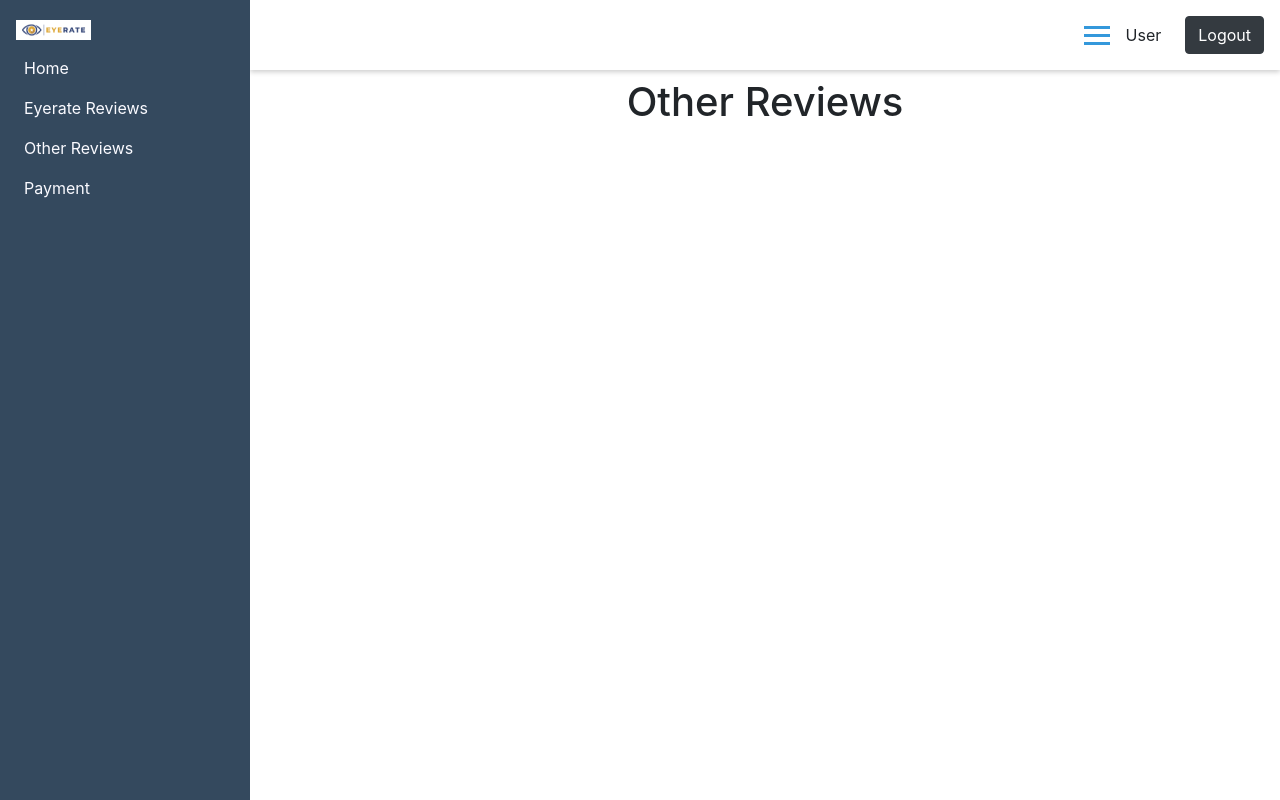
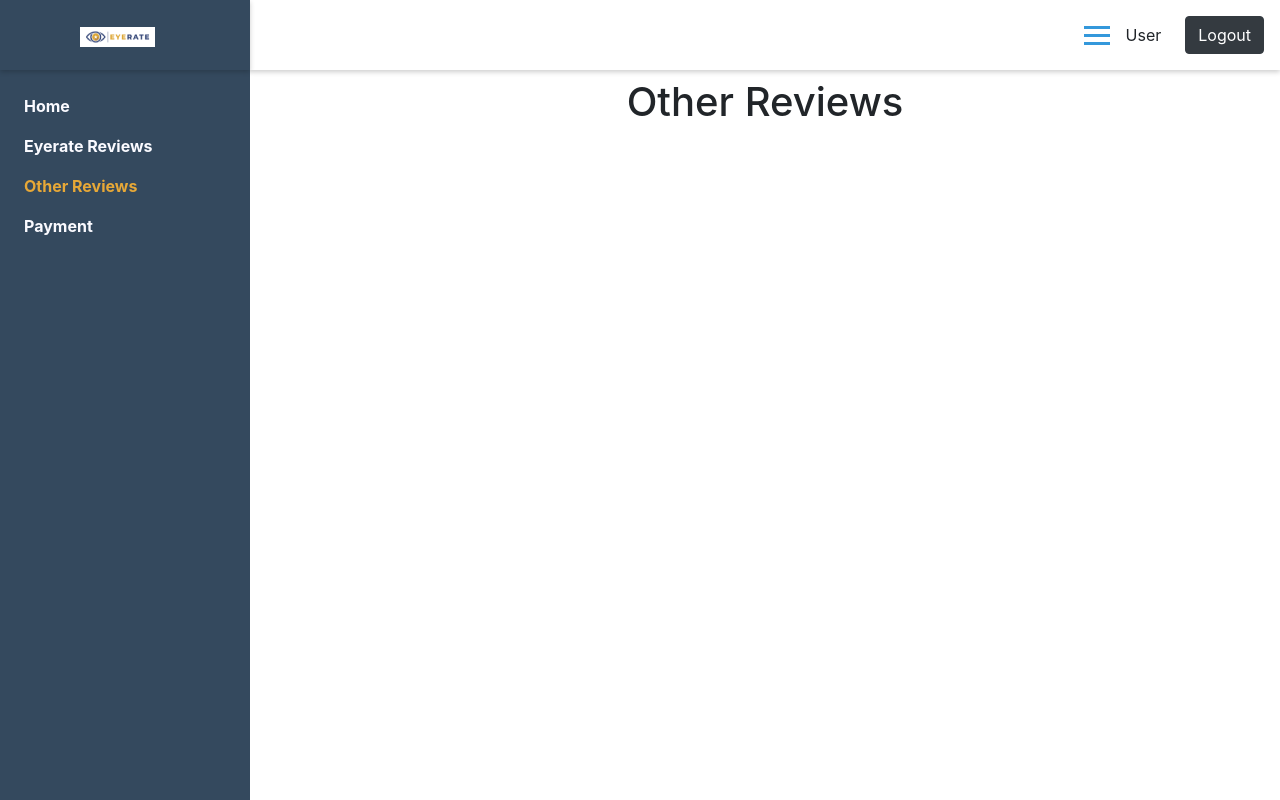
Before and after one commit to rafaelzar/react-portal, a React (Create React App) app: page /other-reviews in a window 1280 px wide. Built offline with nearby package versions, Linux system fonts and the light colour scheme; no server answers; what aws-amplify would draw is missing.

Commit message:
Fixed sidebar layout

```diff
--- a/src/layout/DefaultLayout.tsx
+++ b/src/layout/DefaultLayout.tsx
@@ -8,22 +8,14 @@ interface IProps {
 }
 
 const DefaultLayout: React.FC<IProps> = ({ children }) => {
-  // const [sidenavOpen, setSidenavOpen] = React.useState(true);
-  // const toggleSidenav = () => {
-  //   if (document.body.classList.contains('g-sidenav-pinned')) {
-  //     document.body.classList.remove('g-sidenav-pinned');
-  //     document.body.classList.add('g-sidenav-hidden');
-  //   } else {
-  //     document.body.classList.add('g-sidenav-pinned');
-  //     document.body.classList.remove('g-sidenav-hidden');
-  //   }
-  //   setSidenavOpen(!sidenavOpen);
-  // };
+  const toggleSidebar = () => {
+    document.querySelector('#side')?.classList.toggle('side-menu-close');
+    document.querySelector('#main')?.classList.toggle('page-content-move');
+  };
   return (
     <>
       <div id='side' className='side-menu-container'>
         <Sidebar
-          // toggleSidenav={toggleSidenav}
           logo={{
             innerLink: '/',
             imgSrc: logoImg,
@@ -32,7 +24,7 @@ const DefaultLayout: React.FC<IProps> = ({ children }) => {
         />
       </div>
       <div id='main' className='page-content'>
-        <Nav />
+        <Nav toggleSidebar={toggleSidebar} />
         {children}
       </div>
     </>
--- a/src/layout/Nav.tsx
+++ b/src/layout/Nav.tsx
@@ -5,7 +5,11 @@ import { useHistory } from 'react-router-dom';
 import { Button } from 'react-bootstrap';
 import { swalError, swalSuccess } from '../lib/utils/toasts';
 
-const Nav:React.FC = () => {
+interface IProps {
+  toggleSidebar: () => void;
+}
+
+const Nav:React.FC<IProps> = ({ toggleSidebar }) => {
   const dispatch = useAppDispatch();
   const history = useHistory();
   const logout = async () => {
@@ -19,11 +23,6 @@ const Nav:React.FC = () => {
     });
   };
 
-  const toggleSidebar = () => {
-    document.querySelector('#menu-trigger')?.classList.toggle('menu-clicked');
-    document.querySelector('#side')?.classList.toggle('slide-in');
-    document.querySelector('#main')?.classList.toggle('slide-content');
-  };
   return (
     <nav className='nav-custom d-flex justify-content-end mb-2'>
       <div className='d-flex align-items-center'>
--- a/src/layout/Sidebar.tsx
+++ b/src/layout/Sidebar.tsx
@@ -1,11 +1,9 @@
 import React from 'react';
 // import { NavLink as NavLinkRRD } from 'react-router-dom';
-import { Link } from 'react-router-dom';
+import { NavLink } from 'react-router-dom';
 import { Nav, NavbarBrand, Navbar } from 'react-bootstrap';
-import cross from '../lib/assets/img/cross.png';
 
 interface IProps {
-  // toggleSidenav: () => void;
   logo: {
     innerLink: string;
     imgSrc: string;
@@ -14,28 +12,12 @@ interface IProps {
 }
 
 const Sidebar: React.FC<IProps> = ({ logo }) => {
-  // React.useEffect(() => {
-  //   if (window.innerWidth > 1200) {
-  //     document.body.classList.add('g-sidenav-pinned');
-  //   }
-  // }, []);
-
-  // const closeSidenav = () => {
-  //   if (window.innerWidth < 1200) {
-  //     () => toggleSidenav;
-  //   }
-  // };
-
   return (
-    <Navbar
-      className='navbar-content'
-      // onMouseEnter={onMouseEnterSidenav}
-      // onMouseLeave={onMouseLeaveSidenav}
-    >
+    <Navbar className='navbar-content'>
       <div className='scrollbar-inner'>
-        <div className='sidenav-header d-flex align-items-center'>
+        <div className='sidenav-header'>
           {logo ? (
-            <NavbarBrand className='mr-auto '>
+            <NavbarBrand>
               <img
                 alt={logo.imgAlt}
                 className='navbar-brand-img'
@@ -44,7 +26,7 @@ const Sidebar: React.FC<IProps> = ({ logo }) => {
             </NavbarBrand>
           ) : null}
           {/* <i
-            className='ni ni-fat-remove close-menu-btn'
+            className='close-menu-btn'
             // onClick={toggleSidenav}
           >
             <img width='16' src={cross} alt='close' />
@@ -53,35 +35,43 @@ const Sidebar: React.FC<IProps> = ({ logo }) => {
         <div className='navbar-inner'>
           <Nav className='flex-column'>
             <Nav.Item>
-              <Link to='/' className='nav-link'>
+              <NavLink
+                exact
+                to='/'
+                className='nav-link'
+                activeClassName='active-nav-link'
+              >
                 Home
-              </Link>
+              </NavLink>
             </Nav.Item>
             <Nav.Item>
-              <Link
+              <NavLink
                 className='nav-link'
+                activeClassName='active-nav-link'
                 to='/eyerate-reviews'
                 // onClick={closeSidenav}
               >
                 Eyerate Reviews
-              </Link>
+              </NavLink>
             </Nav.Item>
             <Nav.Item>
-              <Link
+              <NavLink
                 className='nav-link'
+                activeClassName='active-nav-link'
                 to='/other-reviews'
                 // onClick={closeSidenav}
               >
                 Other Reviews
-              </Link>
+              </NavLink>
             </Nav.Item>
             <Nav.Item>
-              <Link
+              <NavLink
                 className='nav-link'
                 to='/payment'
+                activeClassName='active-nav-link'
               >
                 Payment
-              </Link>
+              </NavLink>
             </Nav.Item>
           </Nav>
         </div>
--- a/src/styles/components/layout/layout.module.scss
+++ b/src/styles/components/layout/layout.module.scss
@@ -1,31 +1,3 @@
-* {
-	margin: 0;
-	padding: 0;
-}
-
-html {
-  box-sizing: border-box;
-}
-
-*, *:before, *:after {
-  box-sizing: inherit;
-}
-
-.cf:before,
-.cf:after {
-    content: " "; /* 1 */
-    display: table; /* 2 */
-}
-
-.cf:after {
-    clear: both;
-}
-
-.cf {
-    *zoom: 1;
-}
-
-// ~~~ vars ~~~
 // burger button
 $burger-h: 22px;
 $burger-w: 26px;
@@ -55,27 +27,6 @@ $side-menu-w: 250px;
 	-ms-transform: $args;
 	-o-transform: $args;
 	transform: $args;
-}
-
-// ~~ styles ~~~
-// html, body {
-// 	height: 100%;
-// }
-
-// body {
-// 	font-family: "Helvetica Neue", sans-serif;
-// 	font-weight: 300;
-// 	overflow: hidden;
-// }
-
-header {
-	background-color: $header-background;
-	height: $header-h;
-	width: 100%;
-	padding: 10px;
-	position: relative;
-	z-index: 4;
-	box-shadow: 0 1px 20px 0 rgba(0,0,0,.5);
 }
 
 .menu-stripe {
@@ -173,10 +124,6 @@ header {
 }
 
 .side-menu-container {
-	// force hardware acceleration in Chrome
-	-webkit-transform: translateZ(0);
-	-webkit-backface-visibility: hidden;
-
 	width: $side-menu-w;
 	height: 100%;
 	background-color: #34495e;
@@ -184,40 +131,31 @@ header {
 	position: fixed;
 	left: 0;
 	z-index: 3;
-	// visibility: hidden;
-	// padding: 20px;
 
-	// @include transition(transform .4s 0s, visibility 0s .4s);
-	// @include transform(translateX(-80px));
+	&.side-menu-close {
+		transform: translateX(-$side-menu-w);
+	}
 
-	// &.slide-in {
-	// 	visibility: visible;
-	// 	@include transform(translateX(0));
-	// 	@include transition(transform .4s 0s, visibility 0s 0s);
-	// }
+	transition: transform 0.4s;
 }
 
 .page-content {
-	// force hardware acceleration in Chrome
-	// -webkit-transform: translateZ(0);
-	// -webkit-backface-visibility: hidden;
 
 	height: 100%;
 	transition-property: transform;
 	transition-duration: .4s;
 	position: relative;
 	z-index: 2;
-	// background: #3498db;
-	// color: white;
-
-	&.slide-content {
-		@include transform(translateX($side-menu-w));
-	}
+	transition: margin 0.4s;
 }
 
 @media screen and (min-width: 768px) {
   .page-content {
     margin-left: $side-menu-w;
+
+		&.page-content-move {
+			margin-left: 0;
+		}
   }
 }
 
@@ -231,15 +169,48 @@ header {
   width: 100%;
 }
 
-.close-menu-btn {
-  font-size: 35px;
-  color: #5e72e4;
-  margin-right: 10px;
-  cursor: pointer;
+// .close-menu-btn {
+//   font-size: 35px;
+//   color: #5e72e4;
+//   margin-right: 10px;
+//   cursor: pointer;
+// }
+
+// @media screen and (min-width: 768px) {
+//   .close-menu-btn {
+//     display: none;
+//   }
+// }
+
+.navbar-content {
+	padding: 0 !important;
 }
 
-@media screen and (min-width: 768px) {
-  .close-menu-btn {
-    display: none;
-  }
+.sidenav-header {
+	display: flex;
+	align-items: center;
+	justify-content: center;
+	-webkit-box-shadow: 0px 2px 5px 0px rgba(0, 0, 0, 0.2);
+  box-shadow: 0px 2px 5px 0px rgba(0, 0, 0, 0.2);
+	width: $side-menu-w;
+	height: 70px;
 }
+
+.navbar-inner {
+	padding: 1rem;
+}
+
+.nav-link {
+	color: $white !important;
+	font-weight: bold;
+}
+
+.nav-link {
+	&:hover {
+		color: $gold !important;
+	}
+}
+
+.active-nav-link {
+	color: $gold !important;
+}
--- a/src/styles/globals.scss
+++ b/src/styles/globals.scss
@@ -55,10 +55,6 @@ a {
 
 // App
 
-.nav-link {
-  color: $white !important;
-}
-
 input,
 .form-button {
   background-color: #fff;
```
